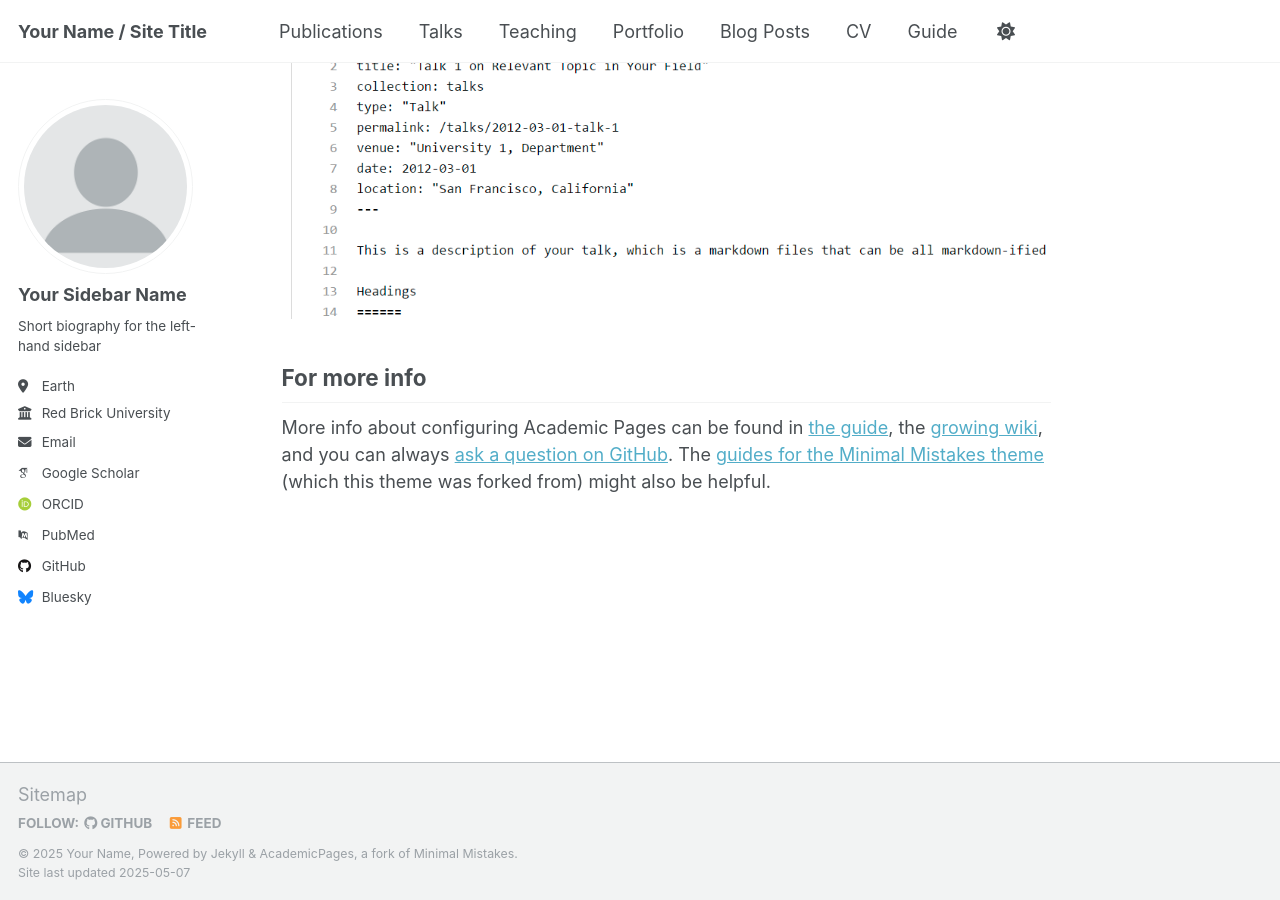
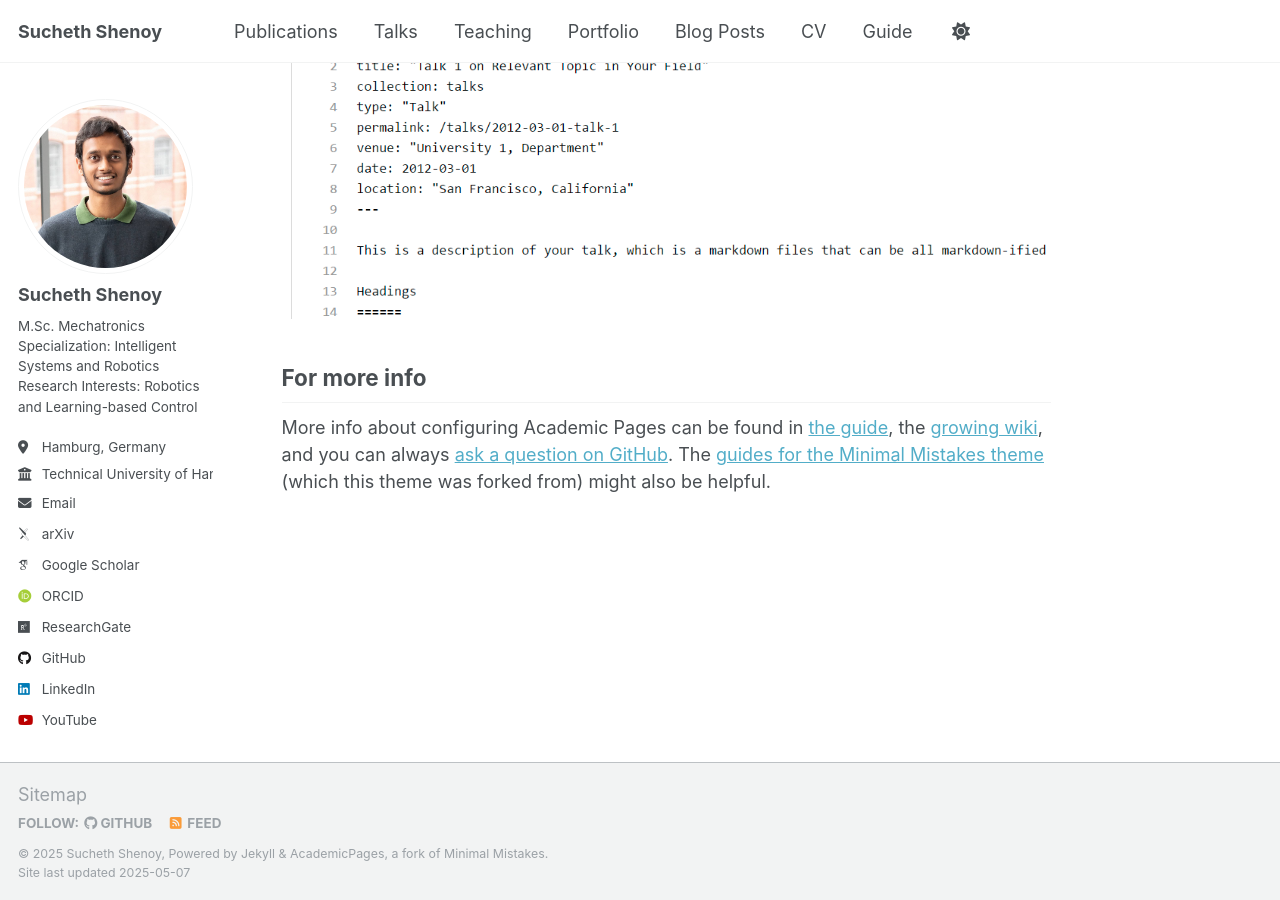
Before and after one commit to SuchethShenoy/SuchethShenoy.github.io, a Jekyll site: the page built from _pages/about.md, in a window 1280 px wide and 900 px high, scrolled down 2636 px. Built offline with Jekyll 4.4.1, drawn with Linux system fonts in a browser that asks for light colours; some web fonts are replaced.

Commit message:
Modified config

```diff
--- a/_config.yml
+++ b/_config.yml
@@ -9,49 +9,49 @@
 # Basic Site Settings
 locale                   : "en-US"
 site_theme               : "default"
-title                    : "Your Name / Site Title"
+title                    : "Sucheth Shenoy"
 title_separator          : "-"
-name                     : &name "Your Name"
-description              : &description "personal description"
-url                      : https://academicpages.github.io # the base hostname & protocol for your site e.g. "https://[your GitHub username].github.io" or if you already have some other page hosted on Github then use "https://[your GitHub username].github.io/[Your Repo Name]"
+name                     : &name "Sucheth Shenoy"
+description              : &description "M.Sc. Mechatronics, Specialization: Intelligent Systems and Robotics"
+url                      : https://SuchethShenoy.github.io # the base hostname & protocol for your site e.g. "https://[your GitHub username].github.io" or if you already have some other page hosted on Github then use "https://[your GitHub username].github.io/[Your Repo Name]"
 baseurl                  : "" # the subpath of your site, e.g. "/blog"
-repository               : "academicpages/academicpages.github.io"
+repository               : "SuchethShenoy/SuchethShenoy.github.io"
 
 # Site Author - The following control what appear as part of the author content on the side bar.
 #               If a field is blank the icon and link will not appear, otherwise it will be shown.
 #               Additional customization can be done by editing /_includes/author-profile.html
 author:
   # Biographic information
-  avatar           : "profile.png"
-  name             : "Your Sidebar Name"
+  avatar           : "profile.jpeg"
+  name             : "Sucheth Shenoy"
   pronouns         : # example: "she/her"
-  bio              : "Short biography for the left-hand sidebar"
-  location         : "Earth"
-  employer         : "Red Brick University"
+  bio              : "M.Sc. Mechatronics \n Specialization: Intelligent Systems and Robotics \n Research Interests: Robotics and Learning-based Control"
+  location         : "Hamburg, Germany"
+  employer         : "Technical University of Hamburg (TUHH)"
   uri              : # URL
-  email            : "none@example.org"
+  email            : "sucheth.shenoy@tuhh.de"
 
   # Academic websites
   academia         : # URL
-  arxiv            : # URL - Update with the correct link to your profile
-  googlescholar    : "https://scholar.google.com/citations?user=PS_CX0AAAAAJ"
+  arxiv            : "https://arxiv.org/a/shenoy_s_2.html"
+  googlescholar    : "https://scholar.google.com/citations?user=4U_-sQYAAAAJ&hl=en"
   impactstory      : # URL
-  orcid            : "http://orcid.org/yourorcidurl"
+  orcid            : "https://orcid.org/0000-0002-0600-8439"
   semantic         : # URL
-  pubmed           : "https://www.ncbi.nlm.nih.gov/pubmed/?term=john+snow"
-  researchgate     : # URL
+  pubmed           : # URL
+  researchgate     : "https://www.researchgate.net/profile/Sucheth-Shenoy"
   scopus           : # URL
 
   # Repositories and software development
   bitbucket        : # Username - Update with your username on the site
   codepen          : # Username
   dribbble         : # Username
-  github           : "academicpages"
+  github           : "SuchethShenoy"
   kaggle           : # Username
   stackoverflow    : # User number or user number and name (i.e., use "1" or "1/jeff-atwood")
 
   # Social media
-  bluesky          : "bsky.app" # Replace this with you Bluesky username
+  bluesky          : # Replace this with you Bluesky username
   facebook         : # Username
   flickr           : # Username
   foursquare       : # Username
@@ -60,7 +60,7 @@ author:
   keybase          : # Username
   instagram        : # Username
   lastfm           : # Username
-  linkedin         : # Username
+  linkedin         : "suchethshenoy"
   mastodon         : # URL
   medium           : # URL
   pinterest        : # Username
@@ -73,7 +73,7 @@ author:
   weibo            : # Username
   wikipedia        : # Username
   xing             : # Username
-  youtube          : # Username
+  youtube          : "SuchethShenoy"
   zhihu            : # Username
 
 # Publication Category - The following the list of publication categories and their headings
@@ -86,7 +86,7 @@ publication_category:
     title: 'Conference Papers'
 
 # Site Settings
-teaser                   :  # filename of teaser fallback teaser image placed in /images/, .e.g. "500x300.png"
+teaser                   : "robot_starrynight_2.png" # filename of teaser fallback teaser image placed in /images/, .e.g. "500x300.png"
 breadcrumbs              : false # true, false (default)
 words_per_minute         : 160
 future                   : true
@@ -215,16 +215,16 @@ kramdown:
 # These settings control the types of collections used by the template
 collections:
   teaching:
-    output: true
+    output: false
     permalink: /:collection/:path/
   publications:
     output: true
     permalink: /:collection/:path/
   portfolio:
-    output: true
+    output: false
     permalink: /:collection/:path/
   talks:
-    output: true
+    output: false
     permalink: /:collection/:path/
 
 
```
Also changed, not shown: images/profile.jpeg (added), images/profile.png (deleted), 2 other files.
